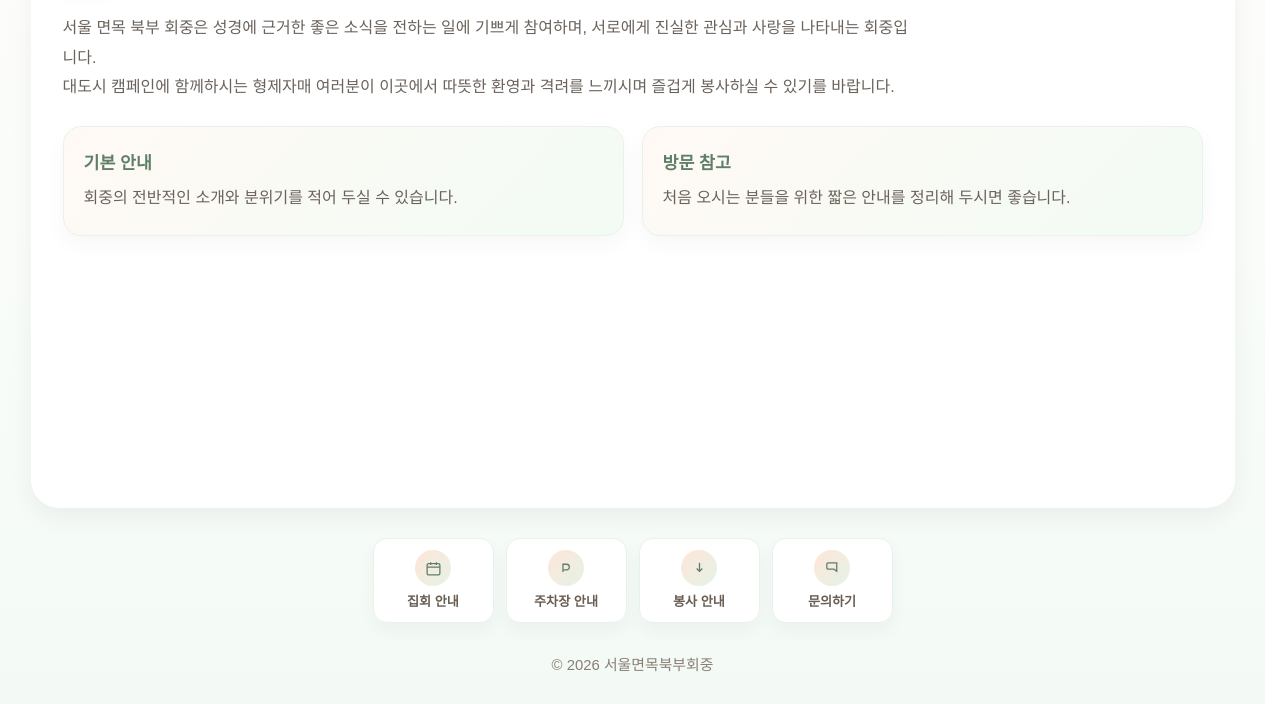
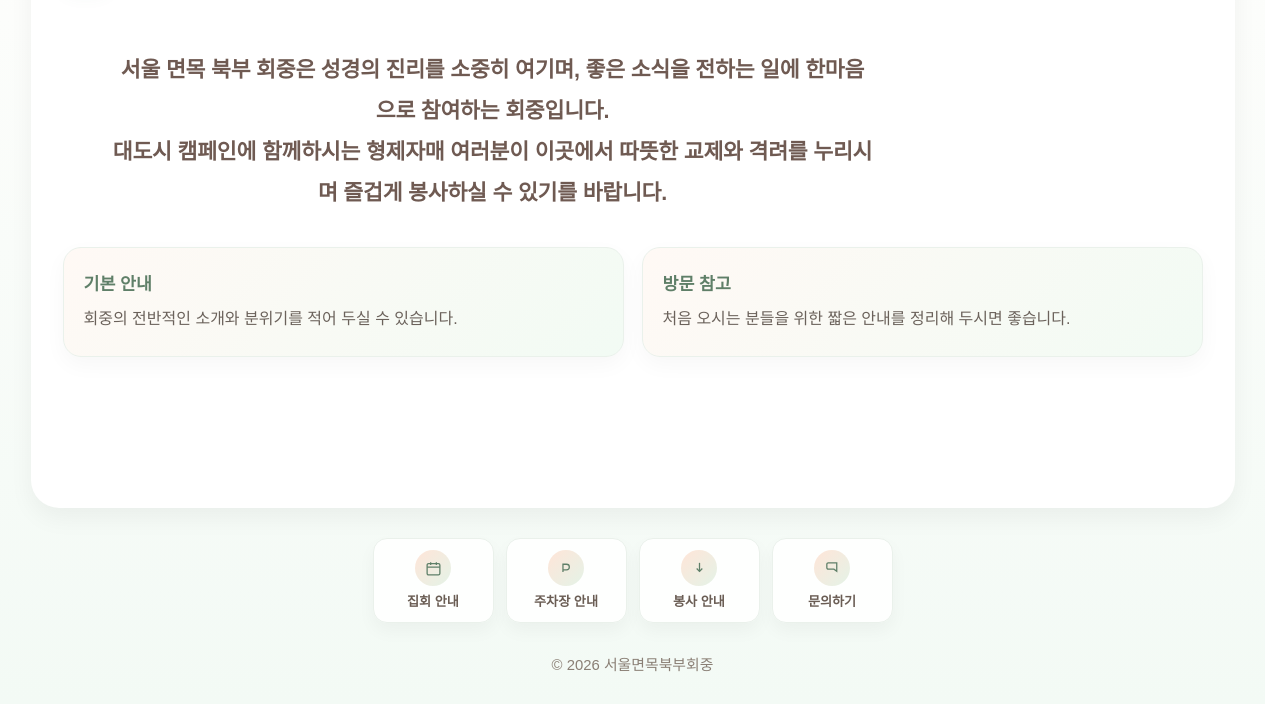
Before and after one commit to silbers25-stack/myeonmok-homepage, a plain HTML site: page index.html in a window 1280 px wide. Both pictures are taken after a click on the button "회중 소개". Shown: the part 211-915 px from the top of the page. Drawn offline with Linux system fonts and the light colour scheme.

Commit message:
Update index.html

```diff
--- a/index.html
+++ b/index.html
@@ -787,7 +787,21 @@
         height: 20px;
       }
     }
-  </style>
+    .about-hero-text {
+  text-align: center;
+  padding: 36px 20px 10px;
+}
+
+.about-hero-text p {
+  margin: 0 auto;
+  max-width: 760px;
+  font-size: 1.35rem;
+  line-height: 1.9;
+  color: var(--title);
+  font-weight: 600;
+  letter-spacing: -0.01em;
+}
+</style>
 </head>
 <body>
 
@@ -849,11 +863,13 @@
           </div>
 
           <div class="section-intro">
-            <p>
-서울 면목 북부 회중은 성경에 근거한 좋은 소식을 전하는 일에 기쁘게 참여하며, 서로에게 진실한 관심과 사랑을 나타내는 회중입니다.<br>
-대도시 캠페인에 함께하시는 형제자매 여러분이 이곳에서 따뜻한 환영과 격려를 느끼시며 즐겁게 봉사하실 수 있기를 바랍니다.
-</p>
-          </div>
+  <div class="about-hero-text">
+    <p>
+      서울 면목 북부 회중은 성경의 진리를 소중히 여기며, 좋은 소식을 전하는 일에 한마음으로 참여하는 회중입니다.<br>
+      대도시 캠페인에 함께하시는 형제자매 여러분이 이곳에서 따뜻한 교제와 격려를 누리시며 즐겁게 봉사하실 수 있기를 바랍니다.
+    </p>
+  </div>
+</div>
 
           <div class="info-grid">
             <div class="info-card">
```
